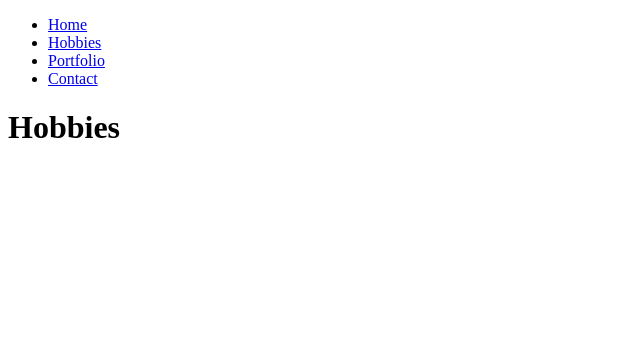
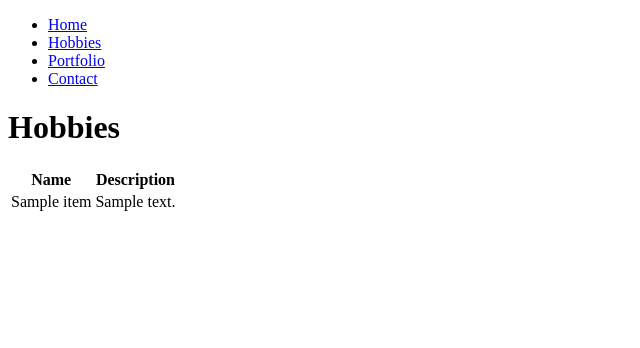
Before and after one commit to Korbin-Dansie/CS3620_Portfolio, a Django app: template templates/hobbies.html in a window 1280 px wide. Shown: the top 348 px of the page, without its empty margins (0-640 px from the left). Run offline with Django 4.2, Linux system fonts and the light colour scheme; the template is opened without the code that fills it: most values are stand-ins (such as "Sample title", 1, 10 or a date in 2020).

Commit message:
Set up basic display

```diff
--- a/Hobbies/models.py
+++ b/Hobbies/models.py
@@ -4,3 +4,6 @@ from django.db import models
 class Hobby(models.Model) :
     name  = models.CharField(max_length=255) # have to use max length for a CharField
     description = models.TextField(blank=False, null=False)
+
+    def __str__(self):
+        return self.name
--- a/Hobbies/views.py
+++ b/Hobbies/views.py
@@ -1,8 +1,10 @@
 from django.shortcuts import render
+from hobbies.models import Hobby
 
 # Create your views here.
 def hobbies_view(request, *args, **kwargs):
     my_context = {
         "site_title": "Hobbies",
+        "hobby_list": Hobby.objects.all()
     }
     return render(request, "hobbies.html", my_context) # return an html template
--- a/Portfolio/models.py
+++ b/Portfolio/models.py
@@ -4,3 +4,6 @@ from django.db import models
 class Portfolio(models.Model) :
     name  = models.CharField(max_length=255) # have to use max length for a CharField
     description = models.TextField(blank=False, null=False)
+
+    def __str__(self):
+        return self.name
--- a/Portfolio/views.py
+++ b/Portfolio/views.py
@@ -1,8 +1,10 @@
 from django.shortcuts import render
+from portfolio.models import Portfolio
 
 # Create your views here.
 def portfolio_view(request, *args, **kwargs):
     my_context = {
         "site_title": "Portfolio",
+        "portfolio_list": Portfolio.objects.all()
     }
     return render(request, "portfolio.html", my_context) # return an html template
--- a/templates/hobbies.html
+++ b/templates/hobbies.html
@@ -2,4 +2,21 @@
 
 {% block content %}
 <h1>Hobbies</h1>
+<table>
+    <tr>
+        <th>Name</th>
+        <th>Description</th>
+    </tr>
+    {% for item in hobby_list %}
+    <tr>
+        <td>
+            {{item.name}}
+        </td>
+        <td>
+            {{item.description}}
+        </td>
+    </tr>
+    {% endfor %}
+</table>
+
 {% endblock %}
```
Also changed, not shown: templates/portfolio.html (+16 -0 lines).
